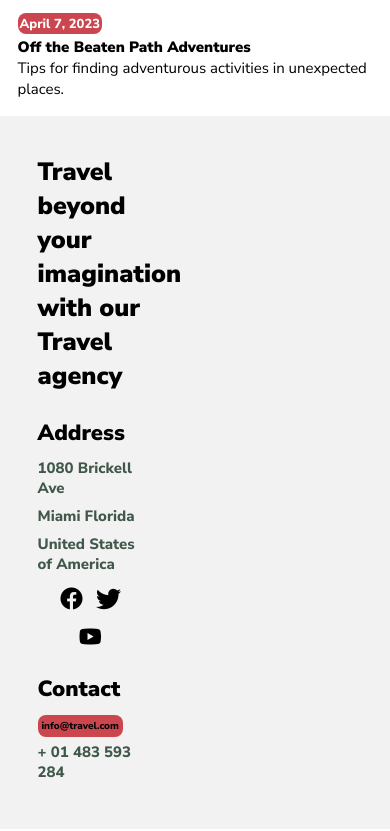
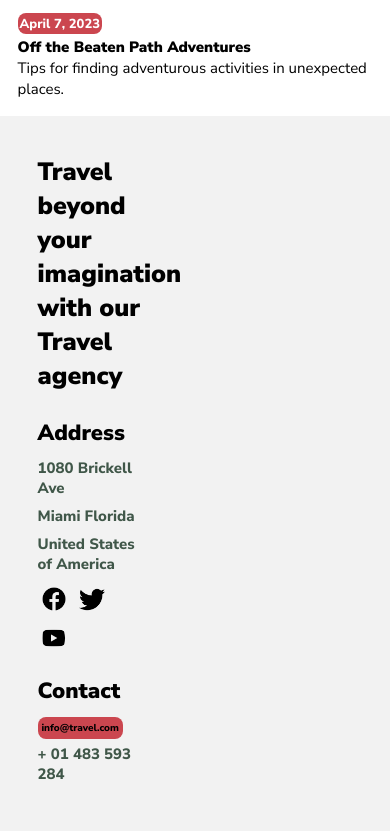
Before and after one commit to Piyushxyz1/love-travel, a plain HTML site: page index.html in a window 390 px wide. Shown: the part 9435-10266 px from the top of the page. Drawn offline with nearby package versions, Linux system fonts and the light colour scheme.

Commit message:
changes made

```diff
--- a/assets/index.css
+++ b/assets/index.css
@@ -2998,13 +2998,14 @@ width:100%;
 
   /* Adjust Social Icons */
   .footer_social_icons {
-      justify-content: center; /* Center-align social icons */
-      gap: 10px; /* Adjust spacing between icons */
+      text-align: left; /* Center-align social icons */
+      gap: 15px; /* Adjust spacing between icons */
   }
 
   .footer_social_icons img {
-      width: 25px; /* Reduce size of social icons */
-      height: 25px; /* Reduce size of social icons */
+      width: 26px; /* Reduce size of social icons */
+      height: 26px; /* Reduce size of social icons */
+
   }
 
   /* Adjust Contact Info Text */
```
